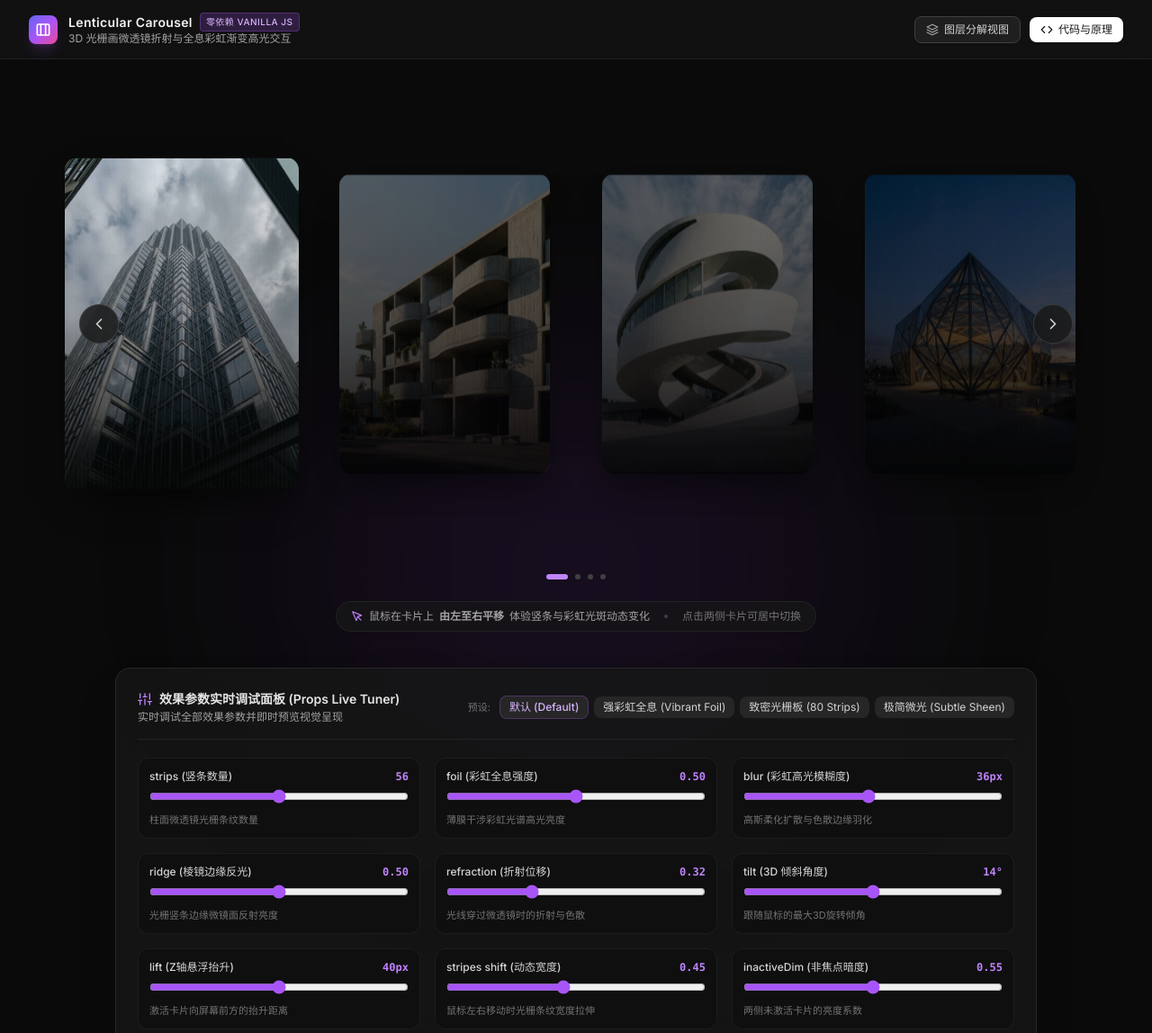
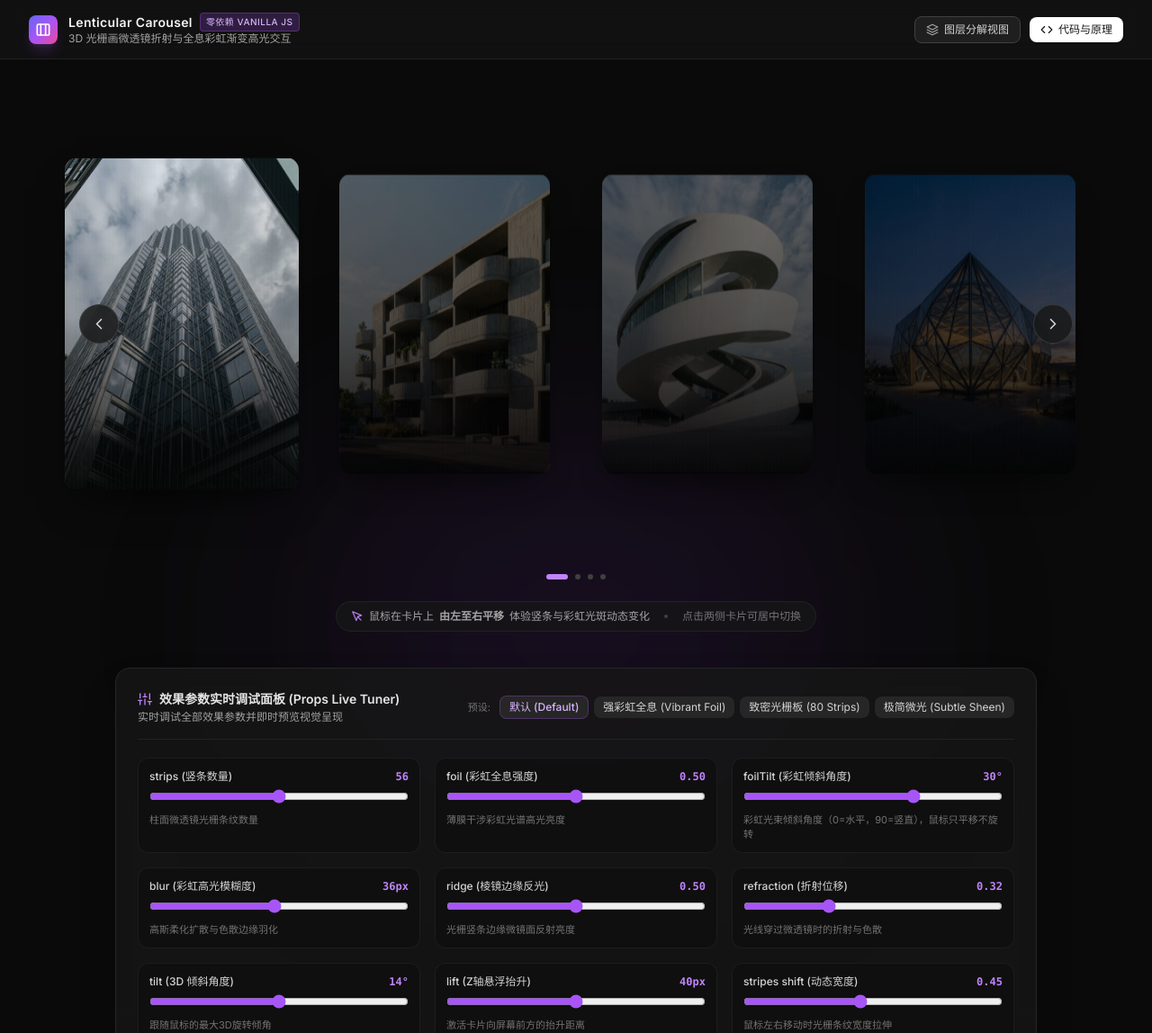
Before and after one commit to SmartAly/lenticular-carousel, a website with bundled scripts: page index.html in a window 1280 px wide. Shown: the top 1148 px of the page at 90% size. Built offline with nearby package versions, Linux system fonts and the light colour scheme.

Commit message:
feat: 彩虹光束倾斜角度做成可调参数 foilTilt（默认 30deg）
- DEFAULT_PARAMS 新增 foilTilt（彩虹光束倾斜角，0=水平/90=竖直，默认 30deg）
- _paintFoilBeam 由写死的 -4+dx*10 跟手微仰角改为 params.foilTilt 直接控制；
  鼠标只平移光束位置与径向高光，不再旋转角度，参数即所见角度
- 调参面板新增 foilTilt 滑杆（范围 -90~90，step 1，带实时角度显示）
- 移除 foil beam 中已不再使用的 dx 参数（签名与调用处同步清理）
- 代码与原理弹窗示例代码同步补充 foilTilt

验证：① 三文件 node --check 通过；② 滑杆接线正确（初始 30°、改值同步
display 与 params）；③ 像素采样证明 foilTilt=0 上下同色(colorDist=1)、
foilTilt=90 上下异色(colorDist=83)，角度参数真实控制彩虹走向。

```diff
--- a/index.html
+++ b/index.html
@@ -198,6 +198,16 @@
           <p class="text-[11px] text-neutral-500">薄膜干涉彩虹光谱高光亮度</p>
         </div>
 
+        <!-- Foil Tilt Angle -->
+        <div class="space-y-1.5 bg-neutral-950/40 p-3 rounded-xl border border-neutral-800/60">
+          <div class="flex justify-between items-center">
+            <label for="param-foilTilt" class="font-medium text-neutral-300">foilTilt (彩虹倾斜角度)</label>
+            <span id="val-foilTilt" class="font-mono text-purple-400 font-semibold">30°</span>
+          </div>
+          <input type="range" id="param-foilTilt" min="-90" max="90" step="1" value="30" class="w-full accent-purple-500 cursor-pointer">
+          <p class="text-[11px] text-neutral-500">彩虹光束倾斜角度（0=水平，90=竖直），鼠标只平移不旋转</p>
+        </div>
+
         <!-- Rainbow Blur -->
         <div class="space-y-1.5 bg-neutral-950/40 p-3 rounded-xl border border-neutral-800/60">
           <div class="flex justify-between items-center">
@@ -362,7 +372,7 @@ const card = new LenticularCard({
   tag: 'REPETITION',
   title: 'Concrete Chorus',
   description: 'Austin, Texas',
-  params: { strips: 56, foil: 0.5, blur: 36, ridge: 0.5, refraction: 0.32, tilt: 14, lift: 40, warping: 0.45 },
+  params: { strips: 56, foil: 0.5, blur: 36, ridge: 0.5, refraction: 0.32, tilt: 14, lift: 40, warping: 0.45, foilTilt: 30 },
   onHover: (hovered) =&gt; console.log('hover:', hovered),
   onActivate: () =&gt; console.log('clicked'),
 });
--- a/src/lenticular-card.js
+++ b/src/lenticular-card.js
@@ -28,6 +28,7 @@ export const DEFAULT_PARAMS = {
   strips: 56,        // 微透镜光栅竖条数量
   foil: 0.50,        // 彩虹全息强度
   blur: 36,          // 彩虹高光高斯模糊半径（px）
+  foilTilt: 30,      // 彩虹光束倾斜角度（deg）：0=水平，90=竖直，可调调试
   ridge: 0.50,       // 棱镜边缘反光强度
   refraction: 0.32,  // 底层照片折射视差位移
   tilt: 14,          // 跟随鼠标的最大 3D 旋转倾角（deg）
@@ -104,7 +105,7 @@ export class LenticularRenderer {
     const edgeFade = Math.pow(Math.sin(Math.max(0, Math.min(1, mx)) * Math.PI), 2.2);
 
     ctx.clearRect(0, 0, w, h);
-    this._paintFoilBeam(ctx, w, h, mx, my, dx, hover, edgeFade, params);
+    this._paintFoilBeam(ctx, w, h, mx, my, hover, edgeFade, params);
     this._paintFlutedSlats(ctx, w, h, mx, dx, hover, edgeFade, params);
   }
 
@@ -114,10 +115,10 @@ export class LenticularRenderer {
    *    Pass 2 核心柔化光谱柱：紫→蓝→青→绿→黄→橙→品红 的薄膜干涉色谱；
    *    Pass 3 光源聚集处柔和径向高光。
    */
-  static _paintFoilBeam(ctx, w, h, mx, my, dx, hover, edgeFade, params) {
+  static _paintFoilBeam(ctx, w, h, mx, my, hover, edgeFade, params) {
     const beamCenterX = w * (0.10 + mx * 0.80);
     const halfSpan = w * (0.42 + 0.22 * params.foil) * 0.5;
-    const tiltRad = (-4 + dx * 10) * (Math.PI / 180); // 光柱跟随鼠标微仰角 -4deg ~ +6deg
+    const tiltRad = params.foilTilt * (Math.PI / 180); // 彩虹光束倾斜角度：由 foilTilt 参数控制（默认 30deg）
     const cosT = Math.cos(tiltRad);
     const sinT = Math.sin(tiltRad);
     const cy = h * 0.5;
--- a/src/main.js
+++ b/src/main.js
@@ -53,6 +53,7 @@ cards[0].setActive(true);
 const SLIDERS = [
   { key: 'strips', id: 'strips', format: (v) => Math.round(v) },
   { key: 'foil', id: 'foil', format: (v) => v.toFixed(2) },
+  { key: 'foilTilt', id: 'foilTilt', format: (v) => `${Math.round(v)}\u00B0` },
   { key: 'blur', id: 'blur', format: (v) => `${Math.round(v)}px` },
   { key: 'ridge', id: 'ridge', format: (v) => v.toFixed(2) },
   { key: 'refraction', id: 'refraction', format: (v) => v.toFixed(2) },
```
